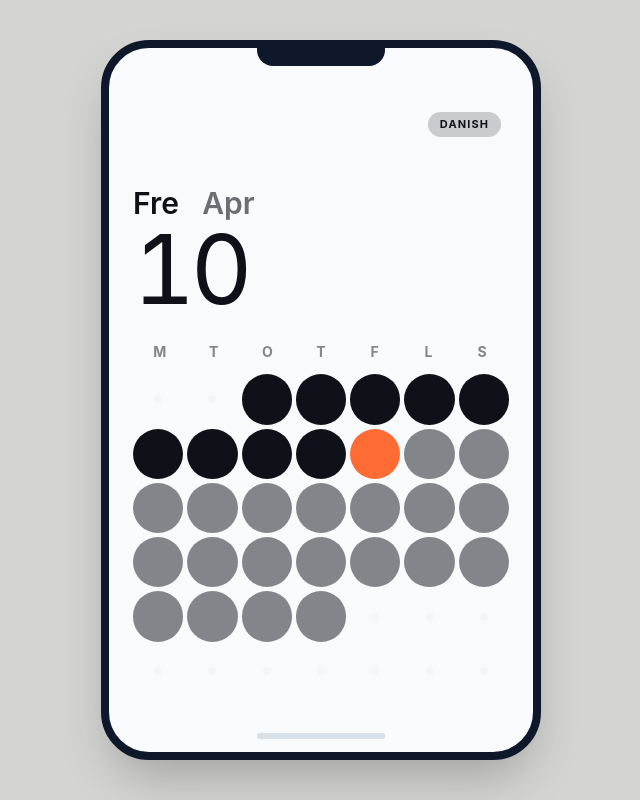
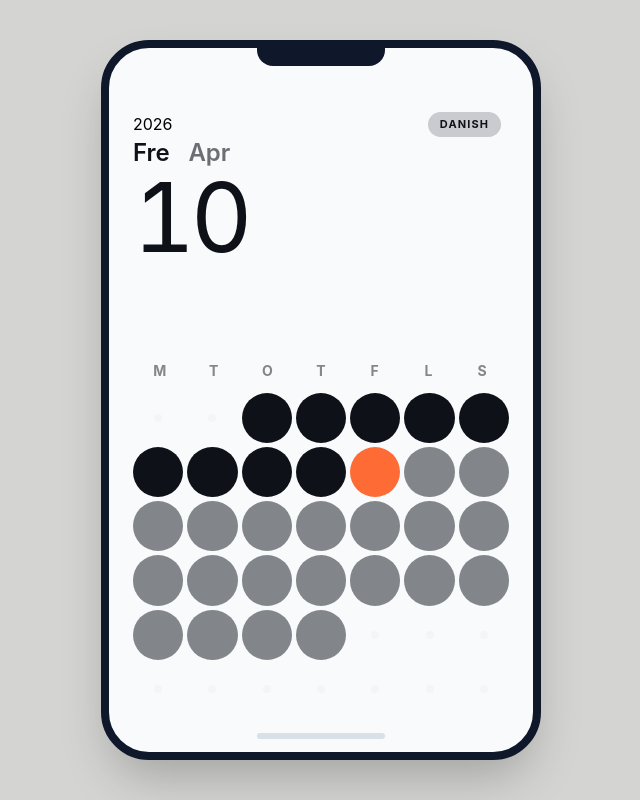
Before and after one commit to markandrevegas/calendar, a Nuxt app: page / in a window 1280 px wide. Shown: the whole page, without its empty margins (319-959 px from the left). Built offline with nearby package versions, Linux system fonts and the light colour scheme.

Commit message:
align year and toggle

```diff
--- a/app/components/CalendarHeader.vue
+++ b/app/components/CalendarHeader.vue
@@ -30,25 +30,31 @@ const currentWeekdayName = computed(() => {
 })
 
 const displayDayLabel = computed(() => String(props.selectedDay).padStart(2, "0"))
+const currentFormat = useCookie("calendar-format", {
+	default: () => "dk",
+	watch: true,
+	maxAge: 60 * 60 * 24 * 36
+})
 </script>
 
 <template>
-	<div class="flex flex-1 flex-col justify-center">
-		<div class="flex flex-col">
+	<div class="flex flex-1 flex-col">
+		<div class="w-full flex justify-between">
+			<span>{{ viewDate.getFullYear() }}</span>
+			<LanguageSwitcher v-model="currentFormat" />
+		</div>
+		<div class="flex-1 flex flex-col justify-end pb-24">
 			<div class="flex w-32 font-semibold whitespace-nowrap">
-				<span class="text-3xl text-abyssal inline-block min-w-[3.5ch]">
+				<span class="text-2xl text-abyssal inline-block w-[3.5ch]">
 					{{ currentWeekdayName }}
 				</span>
-				<span class="text-3xl text-abyssal/60 inline-block min-w-[3.5ch]">
+				<span class="text-2xl text-abyssal/60 inline-block w-[3.5ch]">
 					{{ currentMonthName }}
 				</span>
 			</div>
-
 			<h1 class="text-abyssal tracking-min text-[6rem] w-[3.5ch] leading-none tabular-nums">
 				{{ displayDayLabel }}
 			</h1>
-
-			<span class="hidden">{{ viewDate.getFullYear() }}</span>
 		</div>
 	</div>
 </template>
--- a/app/pages/index.vue
+++ b/app/pages/index.vue
@@ -9,11 +9,6 @@ const isPointerActive = ref(false)
 const swipeDirection = ref("next")
 const isDesktop = ref(false)
 const DESKTOP_BREAKPOINT = 1024
-const currentFormat = useCookie("calendar-format", {
-	default: () => "dk",
-	watch: true,
-	maxAge: 60 * 60 * 24 * 36
-})
 
 const monthViewKey = computed(() => `${currentViewDate.value.getFullYear()}-${currentViewDate.value.getMonth()}`)
 
@@ -138,7 +133,6 @@ const openModal = (data) => {
 </script>
 <template>
 	<div class="flex h-full min-h-0 flex-col gap-6">
-		<LanguageSwitcher v-model="currentFormat" />
 		<ClientOnly>
 			<div class="relative min-h-0 flex-1 touch-pan-y overflow-hidden select-none" @touchstart.passive="handleTouchStart" @touchend.passive="handleTouchEnd" @pointerdown="handlePointerDown" @pointerup="handlePointerUp" @pointercancel="handlePointerCancel">
 				<Transition :name="transitionName" mode="out-in">
```
